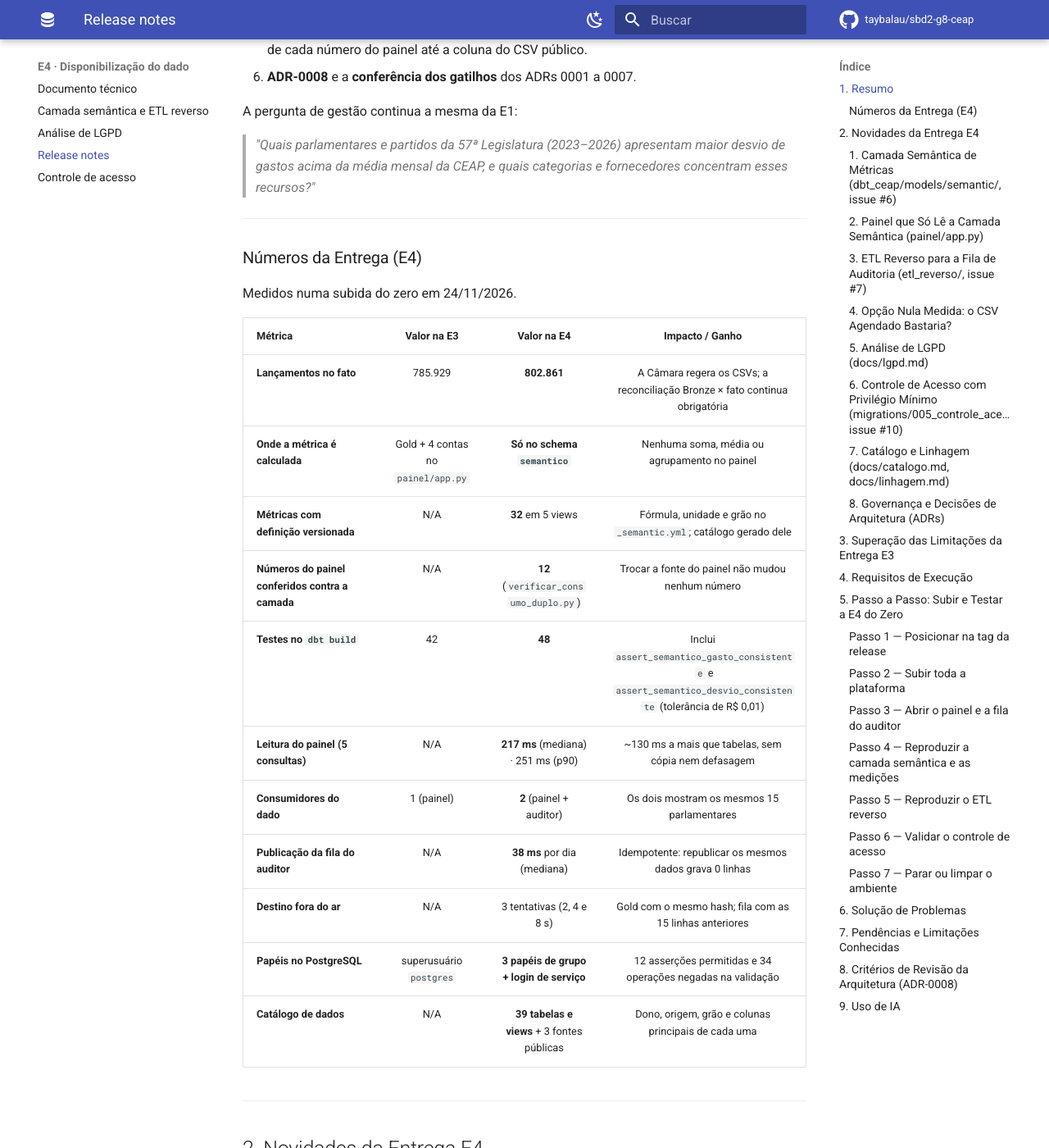
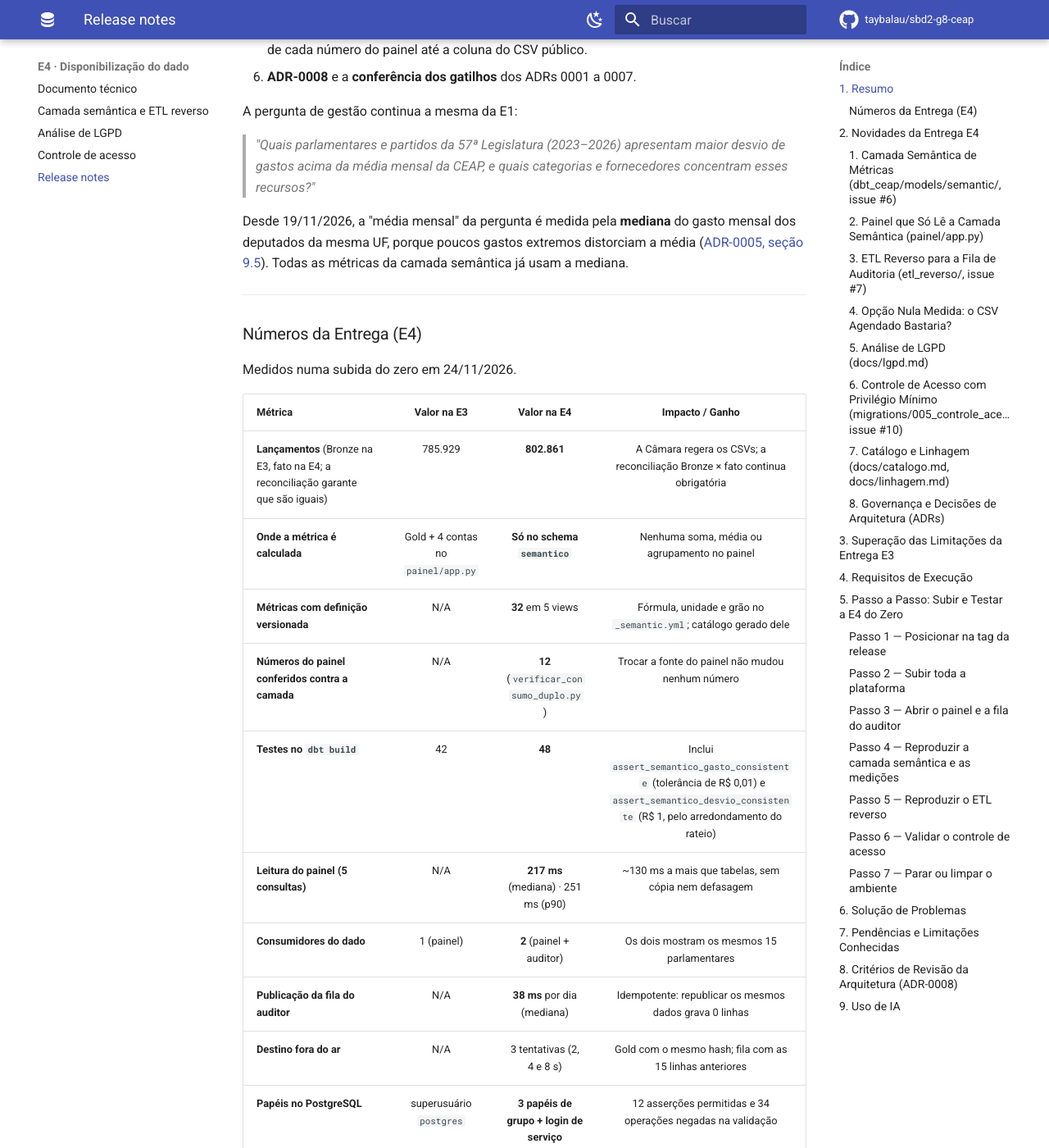
Before and after one commit to taybalau/sbd2-g8-ceap, an MkDocs documentation site: the page built from docs/release_notes_e4.md, in a window 1280 px wide and 1400 px high, scrolled down 924 px. Shown: the whole window at 82% size. Built offline with MkDocs 1.6.1 and Material for MkDocs 9.7.7, drawn with Linux system fonts in a browser that asks for light colours; comment, search, counter and statistics services are not loaded; some of the changed text lies outside the part shown.

Commit message:
docs(e4): ajustes da revisão do PR #22
- Menu: catálogo, linhagem e portfólio de ADRs entram no site, como a
  descrição do PR previa; a retrospectiva entra no diário de bordo; as
  release notes da E4 ficam por último, como nas outras entregas.
- A retrospectiva vai para docs/diario/, onde seus links relativos
  funcionam (22 links quebrados), e o link da migration 005 em
  controle-de-acesso.md aponta para o GitHub.
- Documento técnico: a frase dos 0,25 s não contradiz mais o p90 das
  views (251 ms).
- Release notes: tolerância correta de cada teste de consumo duplo, rótulo
  da contagem de lançamentos e a troca da média pela mediana.

Com isso, mkdocs build --strict passa e o site fica sem links quebrados.

```diff
--- a/docs/release_notes_e4.md
+++ b/docs/release_notes_e4.md
@@ -24,6 +24,8 @@ A pergunta de gestão continua a mesma da E1:
 
 > *"Quais parlamentares e partidos da 57ª Legislatura (2023–2026) apresentam maior desvio de gastos acima da média mensal da CEAP, e quais categorias e fornecedores concentram esses recursos?"*
 
+Desde 19/11/2026, a "média mensal" da pergunta é medida pela **mediana** do gasto mensal dos deputados da mesma UF, porque poucos gastos extremos distorciam a média ([ADR-0005, seção 9.5](adr/0005-modelagem-dimensional-granularidade-scd-ceap.md#95-mediana-no-lugar-da-média-como-referência-do-desvio)). Todas as métricas da camada semântica já usam a mediana.
+
 ---
 
 ### Números da Entrega (E4)
@@ -32,11 +34,11 @@ Medidos numa subida do zero em 24/11/2026.
 
 | Métrica | Valor na E3 | Valor na E4 | Impacto / Ganho |
 |:--|:--:|:--:|:--:|
-| **Lançamentos no fato** | 785.929 | **802.861** | A Câmara regera os CSVs; a reconciliação Bronze × fato continua obrigatória |
+| **Lançamentos** (Bronze na E3, fato na E4; a reconciliação garante que são iguais) | 785.929 | **802.861** | A Câmara regera os CSVs; a reconciliação Bronze × fato continua obrigatória |
 | **Onde a métrica é calculada** | Gold + 4 contas no `painel/app.py` | **Só no schema `semantico`** | Nenhuma soma, média ou agrupamento no painel |
 | **Métricas com definição versionada** | N/A | **32** em 5 views | Fórmula, unidade e grão no `_semantic.yml`; catálogo gerado dele |
 | **Números do painel conferidos contra a camada** | N/A | **12** (`verificar_consumo_duplo.py`) | Trocar a fonte do painel não mudou nenhum número |
-| **Testes no `dbt build`** | 42 | **48** | Inclui `assert_semantico_gasto_consistente` e `assert_semantico_desvio_consistente` (tolerância de R$ 0,01) |
+| **Testes no `dbt build`** | 42 | **48** | Inclui `assert_semantico_gasto_consistente` (tolerância de R$ 0,01) e `assert_semantico_desvio_consistente` (R$ 1, pelo arredondamento do rateio) |
 | **Leitura do painel (5 consultas)** | N/A | **217 ms** (mediana) · 251 ms (p90) | ~130 ms a mais que tabelas, sem cópia nem defasagem |
 | **Consumidores do dado** | 1 (painel) | **2** (painel + auditor) | Os dois mostram os mesmos 15 parlamentares |
 | **Publicação da fila do auditor** | N/A | **38 ms** por dia (mediana) | Idempotente: republicar os mesmos dados grava 0 linhas |
--- a/mkdocs.yml
+++ b/mkdocs.yml
@@ -68,16 +68,19 @@ nav:
       - "Documento técnico": E4_DISPONIBILIZACAO.md
       - "Camada semântica e ETL reverso": e4.md
       - "Análise de LGPD": lgpd.md
+      - "Controle de acesso": controle-de-acesso.md
       - "Release notes": release_notes_e4.md
-      - "Controle de acesso": controle-de-acesso.md
 
   - Referência:
+      - "Catálogo de dados": catalogo.md
+      - "Linhagem": linhagem.md
       - "Dicionário de dados": dicionario-de-dados.md
       - "Testes de dados": testes.md
       - "Perguntas de gestão": consultas.md
 
   - Governança:
       - Decisões (ADR):
+          - "Portfólio e conferência dos gatilhos": adr/README.md
           - "ADR-0001 · Modelagem insert-only (E1)": adr/0001-modelagem-transacional-insert-only-ceap.md
           - "ADR-0002 · Ingestão e formato aberto (E2)": adr/0002-mecanismo-ingestao-e-formato-aberto.md
           - "ADR-0003 · Beneficiário final (E2)": adr/0003-resolucao-grafo-societario-beneficiario-final.md
@@ -98,6 +101,7 @@ nav:
           - "Semana 08": diario/semana-08.md
           - "Semana 09": diario/semana-09.md
           - "Semana 10": diario/semana-10.md
+          - "Retrospectiva (E1 a E4)": diario/retrospectiva.md
       - Uso de IA: ia.md
 
 
```
Also changed, not shown: docs/E4_DISPONIBILIZACAO.md (+1 -1 lines), docs/controle-de-acesso.md (+1 -1 lines), docs/diario/retrospectiva.md (renamed from docs/retrospectiva.md).
